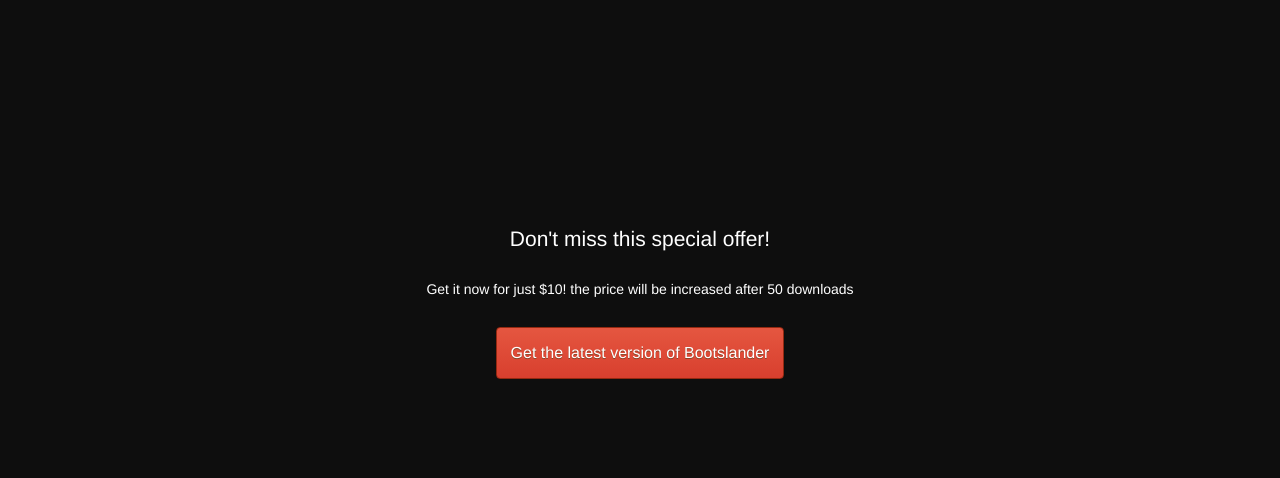
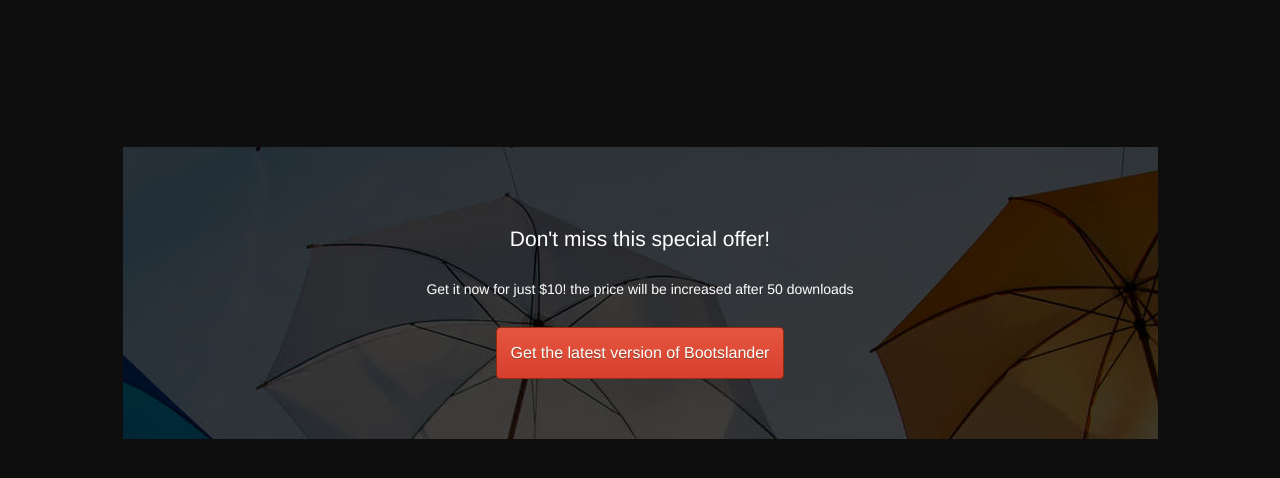
Before and after one commit to Tran-Quyen/fe-practice-special-offer, a plain HTML site: page index.html in a window 1280 px wide. Drawn offline with Linux system fonts and the light colour scheme; the site is published under a folder, as on GitHub Pages, so addresses that start at the root find nothing.

Commit message:
First Commit

```diff
--- a/assets/css/styles.css
+++ b/assets/css/styles.css
@@ -26,7 +26,7 @@ ul {
 /* Layout */
 .offer {
   margin: 0 auto;
-  background: url(/assets/img/bg_special.png) no-repeat left top;
+  background: url("../img/bg_special.png") no-repeat left top;
   color: #fff;
   padding: 80px 0 60px;
   text-align: center;
```
